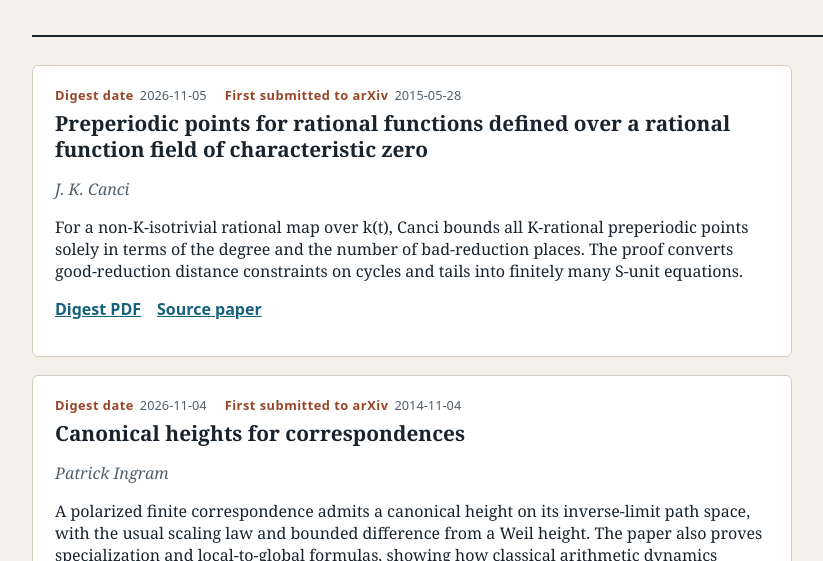
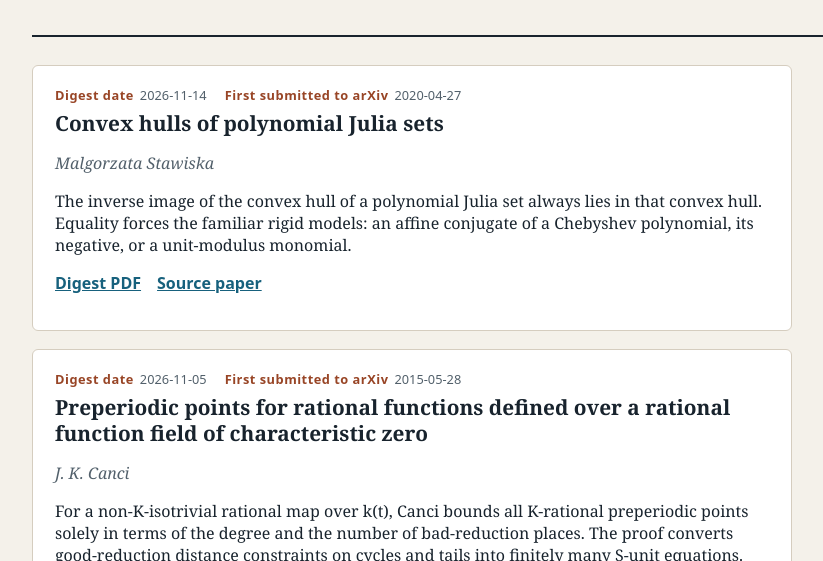
Before and after one commit to Yoaskay/daily-math-paper-digest-pages, a plain HTML site: page topics/arithmetic-dynamics.html in a window 1280 px wide. Shown: the part 239-800 px from the top of the page, without its empty margins (158-981 px from the left). Drawn offline with Linux system fonts and the light colour scheme.

Commit message:
Publish digest site for 2026-11-14

```diff
--- a/topics/arithmetic-dynamics.html
+++ b/topics/arithmetic-dynamics.html
@@ -14,6 +14,16 @@
     <p>Arithmetic dynamics in the broad sense.</p></header>
     <section class="digest-list" aria-label="Arithmetic dynamics digests">
     <article class="digest">
+<dl class="dates">
+<div><dt>Digest date</dt><dd>2026-11-14</dd></div>
+<div><dt>First submitted to arXiv</dt><dd>2020-04-27</dd></div>
+</dl>
+<h2>Convex hulls of polynomial Julia sets</h2>
+<p class="authors">Malgorzata Stawiska</p>
+<p>The inverse image of the convex hull of a polynomial Julia set always lies in that convex hull. Equality forces the familiar rigid models: an affine conjugate of a Chebyshev polynomial, its negative, or a unit-modulus monomial.</p>
+<p class="links"><a href="../digests/2026-11-14-arxiv-2004.12521.pdf">Digest PDF</a> <a href="http://arxiv.org/abs/2004.12521v1">Source paper</a></p>
+</article>
+<article class="digest">
 <dl class="dates">
 <div><dt>Digest date</dt><dd>2026-11-05</dd></div>
 <div><dt>First submitted to arXiv</dt><dd>2015-05-28</dd></div>
```
Also changed, not shown: index.html (+1 -1 lines), 1 other file.
